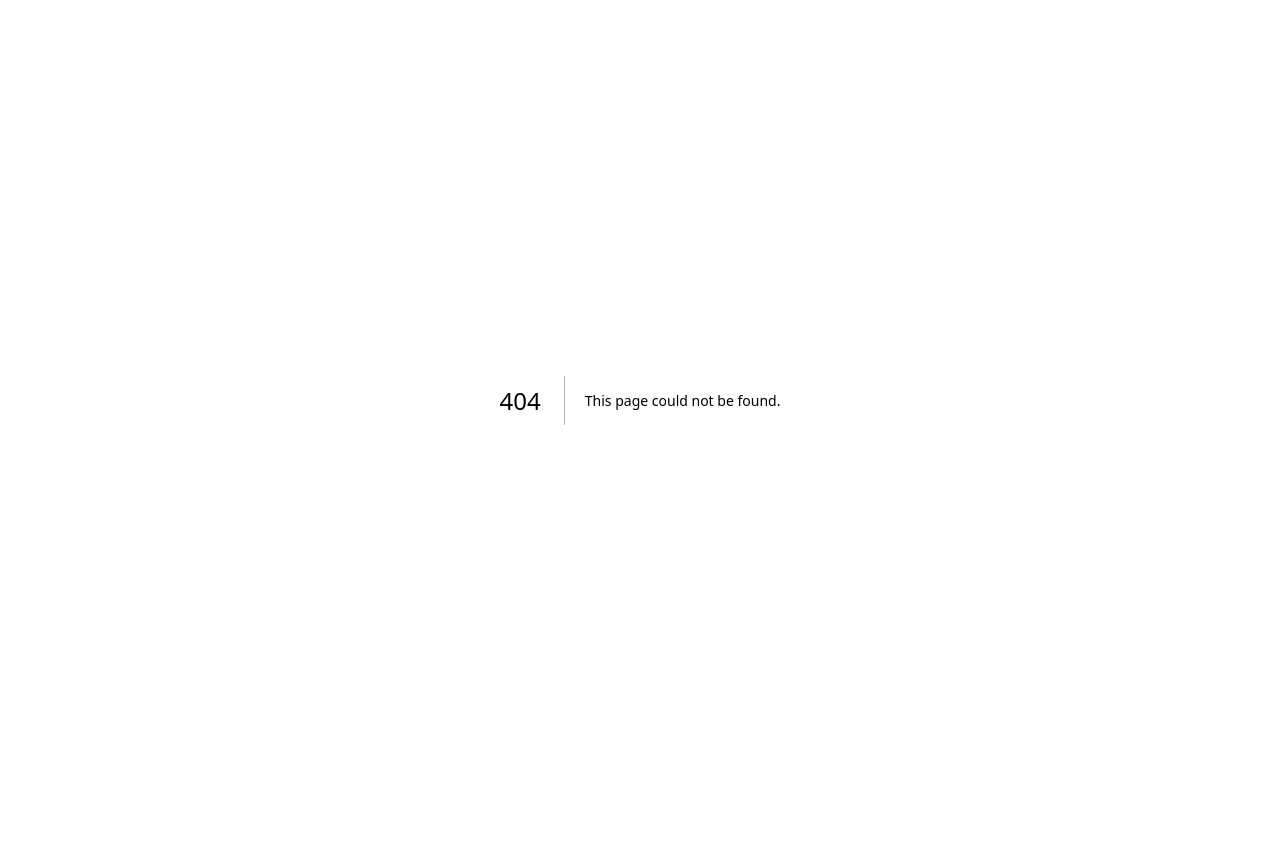
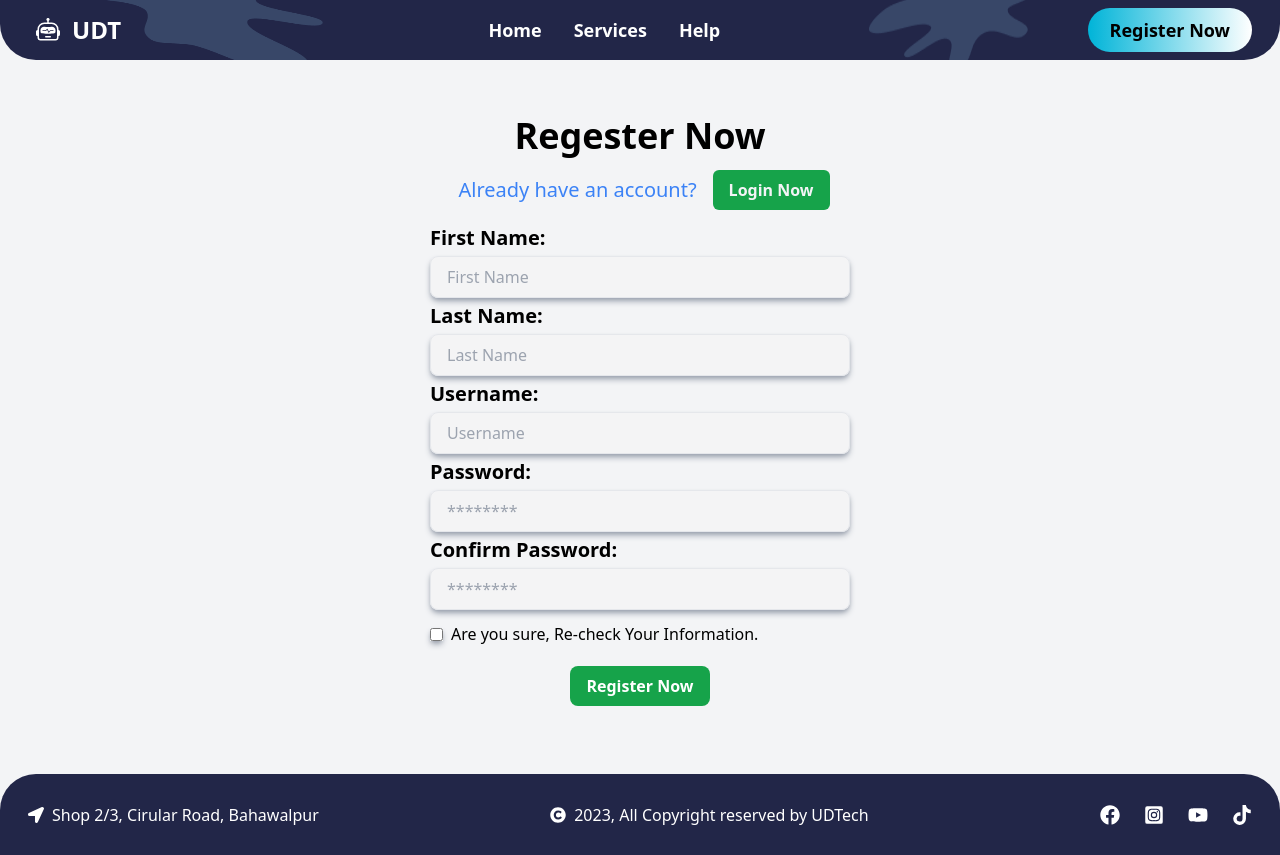
Before and after one commit to mhmAdmin1122/UDTech, a Next.js app: page /register in a window 1280 px wide. Before the commit this address had no page. Before the commit the page ends 800 px from the top, so only its background shows below. Built offline with nearby package versions, Linux system fonts and the light colour scheme.

Commit message:
login signup form are created

```diff
--- a/pages/Components/N/Navbar.tsx
+++ b/pages/Components/N/Navbar.tsx
@@ -41,7 +41,7 @@ const Navbar = () => {
                 <Link href="/help"><li className='py-2'>Help</li></Link>
             </ul>
 
-            <button className='bg-gradient-to-r cursor-pointer from-[#00B4D8] to-[#fff] py-2 px-[22px] rounded-[61px] text-[#000] transition-all ease-in-out duration-1000 text-lg'>Register Now</button>
+            <Link href={'/register'} className='bg-gradient-to-r cursor-pointer from-[#00B4D8] to-[#fff] py-2 px-[22px] rounded-[61px] text-[#000] transition-all ease-in-out duration-1000 text-lg'>Register Now</Link>
 
         </nav>
     )
--- /dev/null
+++ b/pages/login/index.tsx
@@ -0,0 +1,42 @@
+import Link from 'next/link'
+import React from 'react'
+import Layout from '../Components/L/Layout'
+import Head from 'next/head'
+
+const index = () => {
+    return (
+        <>
+            <Head>
+                <title>Login Now</title>
+            </Head>
+            <Layout>
+                <div className='px-44 py-14'>
+                    <h1 className='text-4xl font-bold text-center'>Login Now</h1>
+                    <div className='flex flex-wrap items-center gap-2 w-full justify-center my-3'>
+                        <b className='text-xl font-medium py-2 px-2 text-blue-500 transition-all duration-700 hover:text-red-500 hover:!underline cursor-pointer'>Need an account?</b>
+                        <Link href={'/register'} className='text-gray-100 py-2 px-4 bg-green-600 rounded-md font-bold'>Register Now</Link>
+                    </div>
+                    <form action="" className='grid items-center justify-center'>
+                        <div className='w-[420px]'>
+                            <label htmlFor="">Username:</label>
+                            <input type="text" className='w-full' required placeholder='Username' />
+                            <label htmlFor="">Password:</label>
+                            <input type="password" className='w-full' required placeholder='********' />
+                            <div className="flex flex-wrap items-center w-full gap-2">
+                                <input type="checkbox" name="Check Now" className="outline-none" required />
+                                <h1 className="my-2 font-medium cursor-context-menu">
+                                    Keep me Login?
+                                </h1>
+                            </div>
+                            <div className='flex justify-center '>
+                                <button type="submit" className='px-4 py-2 bg-green-600 rounded-lg text-white font-bold my-3 flex flex-wrap justify-center'>Login Now</button>
+                            </div>
+                        </div>
+                    </form>
+                </div>
+            </Layout>
+        </>
+    )
+}
+
+export default index
--- /dev/null
+++ b/pages/register/index.tsx
@@ -0,0 +1,48 @@
+import React from 'react'
+import Layout from '../Components/L/Layout'
+import Head from 'next/head'
+import Link from 'next/link'
+
+const index = () => {
+    return (
+        <>
+            <Head>
+                <title>Register Now</title>
+            </Head>
+            <Layout>
+                <div className='px-44 py-14'>
+                    <h1 className='text-4xl font-bold text-center'>Regester Now</h1>
+                    <div className='flex flex-wrap items-center gap-2 w-full justify-center my-3'>
+                        <b className='text-xl font-medium py-2 px-2 text-blue-500 transition-all duration-700 hover:text-red-500 hover:!underline cursor-pointer'>Already have an account?</b>
+                        <Link href={'/login'} className='text-gray-100 py-2 px-4 bg-green-600 rounded-md font-bold'>Login Now</Link>
+                    </div>
+                    <form action="" className='grid items-center justify-center'>
+                        <div className='w-[420px]'>
+                            <label htmlFor="">First Name:</label>
+                            <input type="text" className='w-full' required placeholder='First Name' />
+                            <label htmlFor="">Last Name:</label>
+                            <input type="text" className='w-full' required placeholder='Last Name' />
+                            <label htmlFor="">Username:</label>
+                            <input type="text" className='w-full' required placeholder='Username' />
+                            <label htmlFor="">Password:</label>
+                            <input type="password" className='w-full' required placeholder='********' />
+                            <label htmlFor="">Confirm Password:</label>
+                            <input type="password" className='w-full' required placeholder='********' />
+                            <div className="flex flex-wrap items-center w-full gap-2">
+                                <input type="checkbox" name="Check Now" className="outline-none" required />
+                                <h1 className="my-2 font-medium cursor-context-menu">
+                                    Are you sure, Re-check Your Information.
+                                </h1>
+                            </div>
+                            <div className='flex justify-center '>
+                                <button type="submit" className='px-4 py-2 bg-green-600 rounded-lg text-white font-bold my-3 flex flex-wrap justify-center'>Register Now</button>
+                            </div>
+                        </div>
+                    </form>
+                </div>
+            </Layout>
+        </>
+    )
+}
+
+export default index
--- a/styles/globals.css
+++ b/styles/globals.css
@@ -60,5 +60,5 @@ form label{
   @apply font-bold text-xl;
 }
 form input, form textarea{
-  @apply py-2 px-4 bg-[#f5f5f5de] my-1 shadow-md shadow-gray-400 rounded-lg outline-none;
+  @apply py-2 px-4 bg-[#f5f5f5de] my-1 shadow-md shadow-gray-400 rounded-lg outline-none border-[1px] border-gray-200;
 }
```
